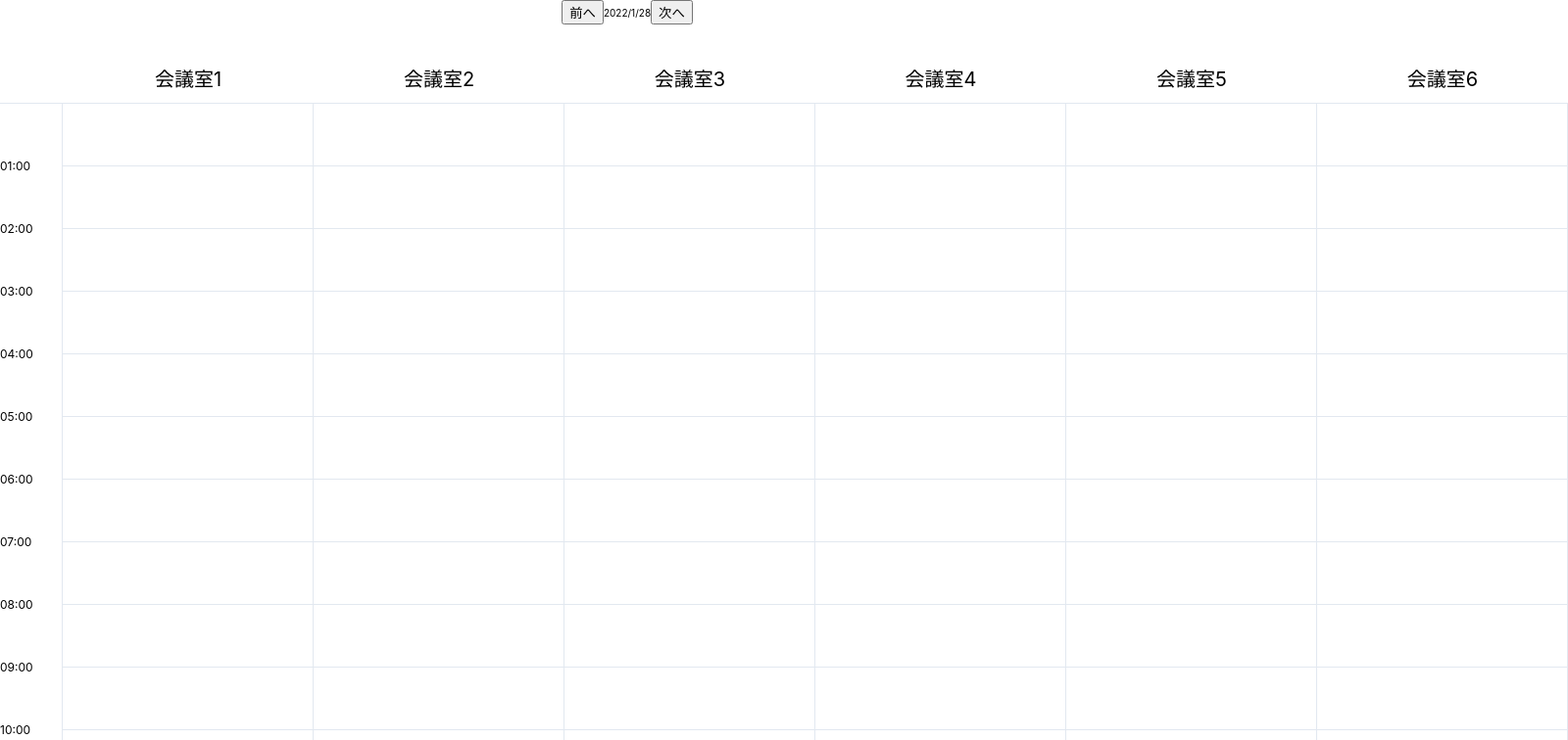
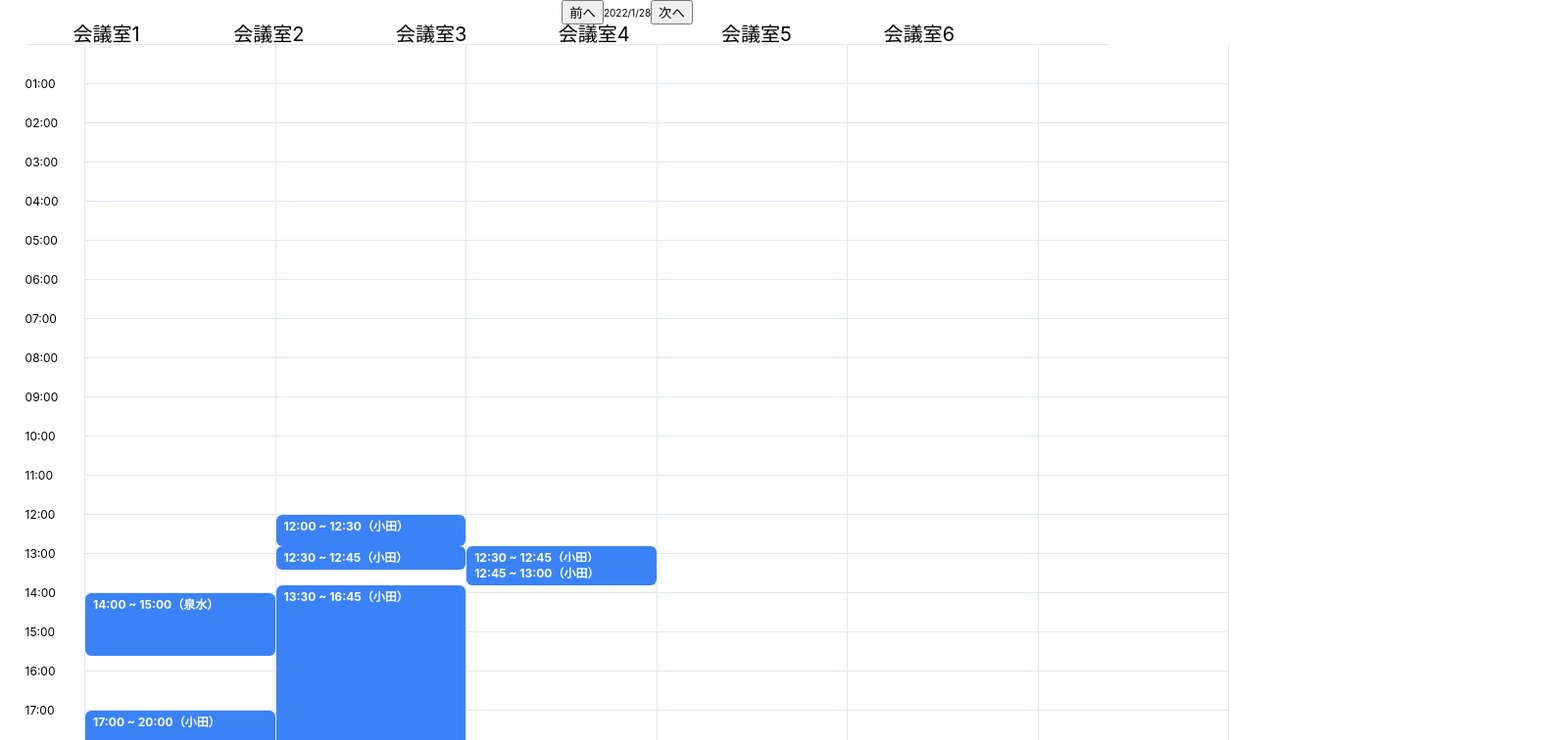
Before and after one commit to Hansyo/MR-UNRED-FRONT, a React (Create React App) app: page /reservations/daily in a window 1280 px wide. Shown: the top 756 px of the page at 98% size, 1600 px wide, since content can reach past the window. Built offline with nearby package versions, Linux system fonts and the light colour scheme.

Commit message:
カレンダー部分の大きさ調整　横の大きさを%に変更

```diff
--- a/src/components/reservations/daily/DailyCalendar/DailyCalendar.css
+++ b/src/components/reservations/daily/DailyCalendar/DailyCalendar.css
@@ -1,8 +1,10 @@
 .daily-calendar {
-  --daily-calendar--column-width: 256px;
-  --daily-calendar--row-height: 64px;
-  --daily-calendar--time-column-width: 64px;
-  --daily-calendar--room-label-height: 48px;
+  margin-left: 2%;
+  margin-right: 2%;
+  /* --daily-calendar--column-width: 20%;
+  --daily-calendar--row-height: 10%; */
+  /* --daily-calendar--time-column-width: 70px;
+  --daily-calendar--room-label-height: 48px; */
   --daily-calendar--divider-color: #e2e8f0;
   position: relative;
 }
@@ -13,8 +15,10 @@
   z-index: 1;
   display: flex;
 
-  width: fit-content;
-  margin-top: 32px;
+  /* width: fit-content; */
+  width: 90%;
+  /* margin-top: 32px; */
+  height: 10%;
   border-bottom: 1px solid var(--daily-calendar--divider-color);
   background: #fff;
 }
@@ -30,8 +34,10 @@
   align-items: center;
   justify-content: center;
 
-  width: var(--daily-calendar--column-width);
-  height: var(--daily-calendar--room-label-height);
+  /* width: var(--daily-calendar--column-width); */
+  width: 15%;
+  /* height: var(--daily-calendar--room-label-height); */
+  height: 3.5%;
   background: #fff;
 
   font-size: 20px;
@@ -51,15 +57,16 @@
   left: 0;
   z-index: 2;
 
-  width: var(--daily-calendar--time-column-width);
+  /* width: var(--daily-calendar--time-column-width); */
+  width: 5%;
   border-right: 1px solid #e2e8f0;
   background: #fff;
 }
 
 .daily-calendar--time {
   position: relative;
-
-  height: var(--daily-calendar--row-height);
+  /* height: var(--daily-calendar--row-height); */
+  height: 40px;
   top: -6px;
 
   font-size: 12px;
@@ -73,13 +80,15 @@
 }
 
 .daily-calendar--room-column {
-  width: var(--daily-calendar--column-width);
+  /* width: var(--daily-calendar--column-width); */
+  width: 20%;
   border-right: 1px solid var(--daily-calendar--divider-color);
 }
 
 .daily-calendar--cell {
   position: relative;
-  height: var(--daily-calendar--row-height);
+  /* height: var(--daily-calendar--row-height); */
+  height: 40px;
   border-bottom: 1px solid var(--daily-calendar--divider-color);
 }
 
```
